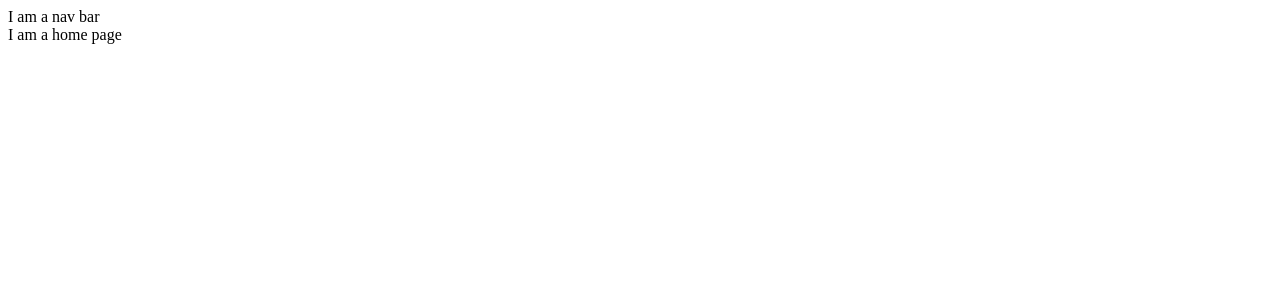
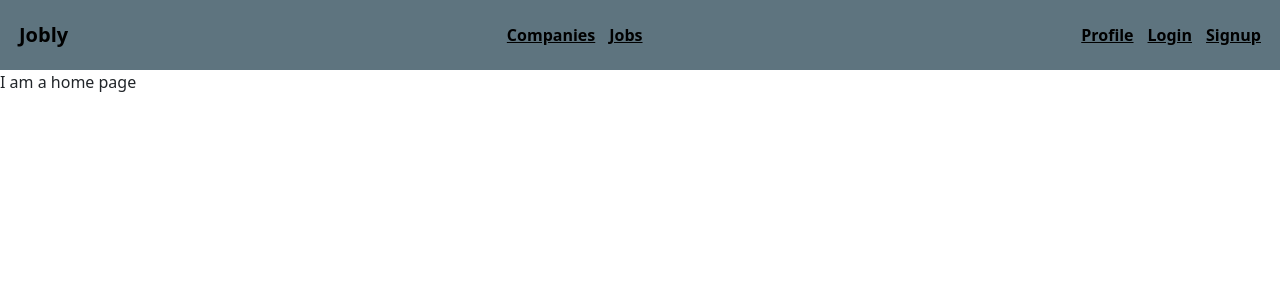
Before and after one commit to CamdenTadhg/JoblyFrontEnd, a React (Vite) app in the folder jobly/: page / in a window 1280 px wide. Shown: the top 300 px of the page. Built offline with nearby package versions, Linux system fonts and the light colour scheme.

Commit message:
navbar set up

```diff
--- a/jobly/package.json
+++ b/jobly/package.json
@@ -10,9 +10,11 @@
     "preview": "vite preview"
   },
   "dependencies": {
+    "bootstrap": "^5.3.3",
     "react": "^18.3.1",
     "react-dom": "^18.3.1",
-    "react-router-dom": "^6.25.1"
+    "react-router-dom": "^6.25.1",
+    "reactstrap": "^9.2.2"
   },
   "devDependencies": {
     "@types/react": "^18.3.3",
--- /dev/null
+++ b/jobly/src/NavBar.css
@@ -0,0 +1,12 @@
+.NavBar{
+    background-color: #5E747F;
+    font-weight: bold;
+    color: black;
+}
+
+.NavBar a{
+    color: black;
+    margin: 7px;
+}
+
+/* E5C1BD, D2D0BA, B6BE9C, 7B9E87 */
--- a/jobly/src/NavBar.jsx
+++ b/jobly/src/NavBar.jsx
@@ -1,8 +1,26 @@
 import React from 'react';
+import {NavLink} from 'react-router-dom';
+import {Navbar, Nav, NavItem} from 'reactstrap';
+import 'bootstrap/dist/css/bootstrap.min.css';
+import './NavBar.css';
 
 function NavBar() {
     return (
-        <div>I am a nav bar</div>
+        <nav className='NavBar'>
+            <Navbar>
+                <NavLink to='/' className='navbar-brand'>Jobly</NavLink>
+                <Nav horizontal='start'>
+                    <NavLink to='/companies' className='nav-item'>Companies</NavLink>
+                    <NavLink to='/jobs' className='nav-item'>Jobs</NavLink>
+                </Nav>
+                <Nav horizontal='end'>
+                    <NavLink to='/profile'>Profile</NavLink>
+                    <NavLink to='/login'>Login</NavLink>
+                    <NavLink to='/signup'>Signup</NavLink>
+                </Nav>
+            </Navbar>
+
+        </nav>
     )
 }
 
```
Also changed, not shown: jobly/Planning/ProjectPlan.md (+2 -2 lines), 1 other file (tests, documents, lock files or other folders).
